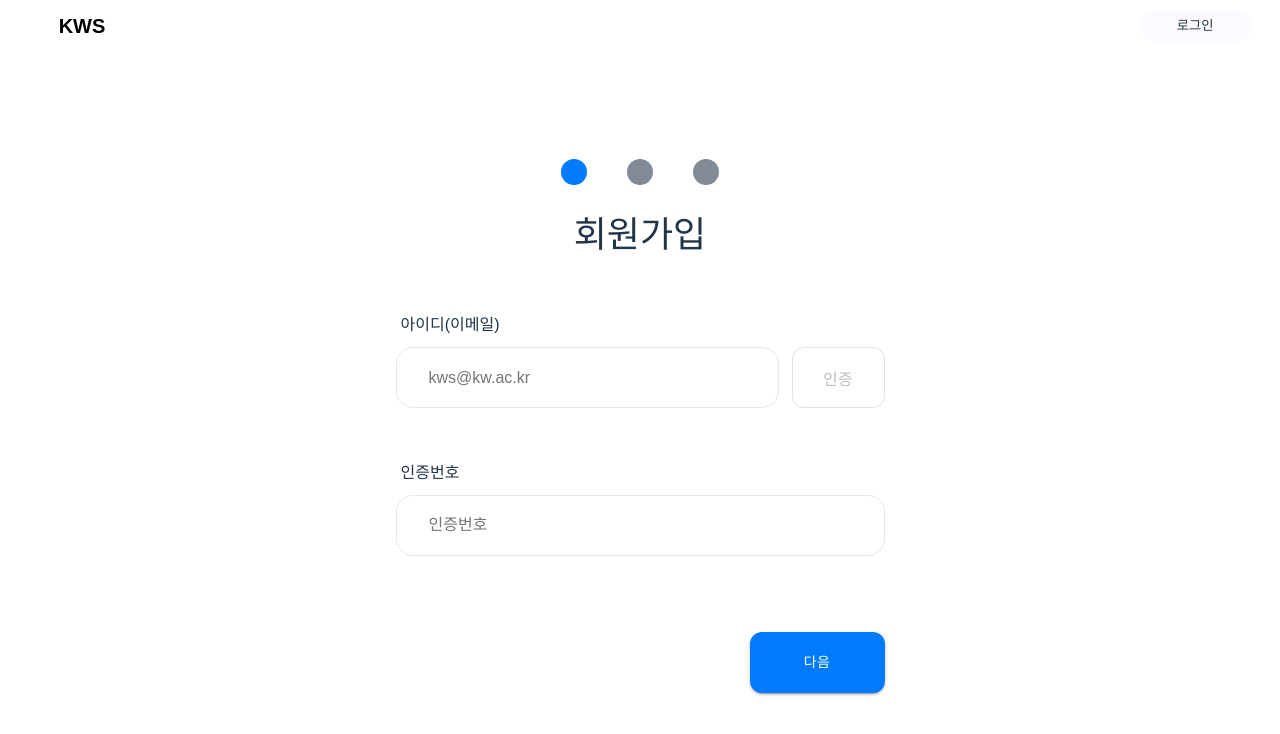
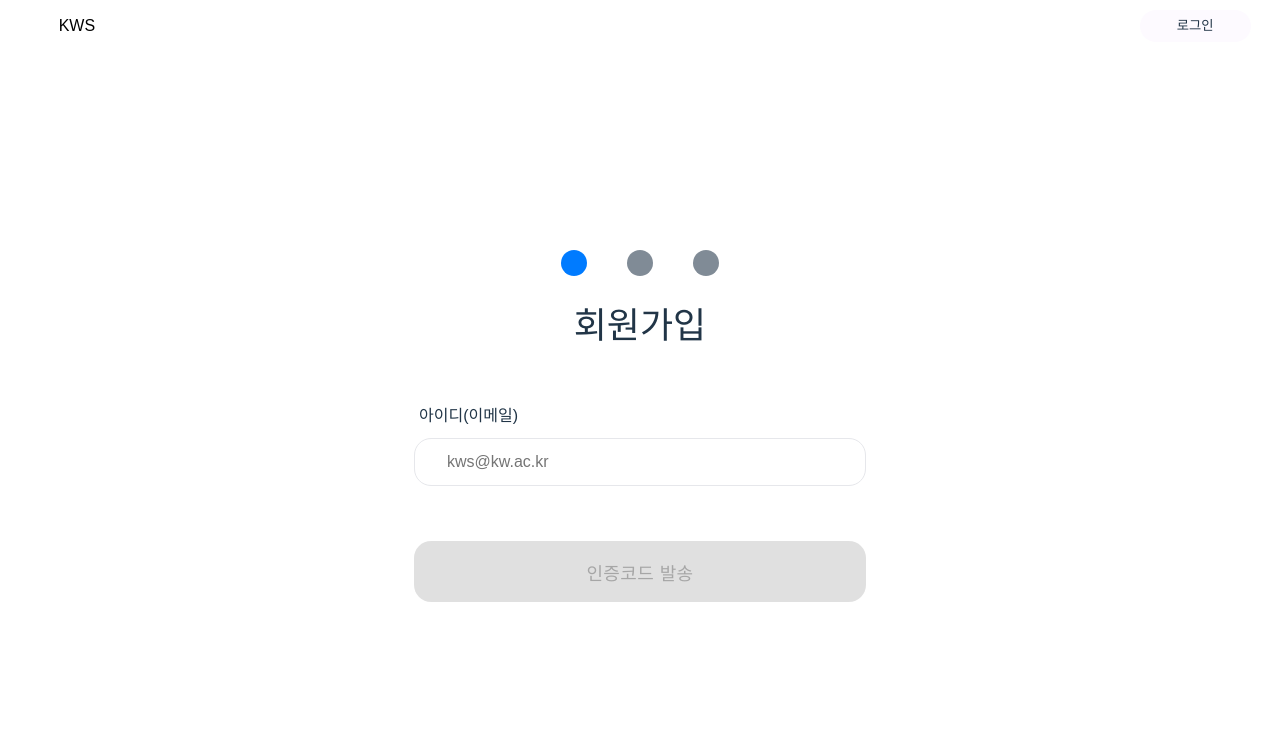
Before and after one commit to easy-cloud-Knet/KWS_FE, a React (Vite) app: page /signup in a window 1280 px wide. Shown: the top 734 px of the page. Built offline with nearby package versions, Linux system fonts and the light colour scheme; a web font is replaced by a local one.

Commit message:
FEAT: SignUp1 수정
- 어... 뭔가 일단 많이 여러 날에 걸쳐서 함.

```diff
--- a/src/components/auth/textField/AuthTextFieldV2.css
+++ b/src/components/auth/textField/AuthTextFieldV2.css
@@ -18,7 +18,7 @@
 
   padding: 0 32px;
 
-  height: 61px;
+  height: 48px;
 
   border: 1px solid var(--Line, #e6e7eb);
   border-radius: 17px;
@@ -45,6 +45,11 @@
   border: 2px solid var(--Sub_Green1, #28c76f);
 }
 
+.auth-text-field input:disabled {
+  border: none;
+  background: var(--Grey2, #eceff3);
+}
+
 .auth-text-field .__input-wrap__ .__right-element__ {
   position: absolute;
   top: 50%;
--- a/src/components/auth/textField/AuthTextFieldV2.tsx
+++ b/src/components/auth/textField/AuthTextFieldV2.tsx
@@ -1,4 +1,4 @@
-import React from "react";
+import React, { useState } from "react";
 
 import CheckMessage from "./bottomMessages/CheckMessage";
 import ErrorMessage from "./bottomMessages/ErrorMessage";
@@ -23,6 +23,8 @@ import "./AuthTextFieldV2.css";
 const AuthTextFieldV2: React.FC<AuthTextFieldV2Props> = ({
   label,
   style,
+  onBlur,
+  onClick,
   rightElement,
   checkMessageCondition = false,
   checkMessageContent,
@@ -30,6 +32,8 @@ const AuthTextFieldV2: React.FC<AuthTextFieldV2Props> = ({
   errorMessageContent,
   ...props
 }) => {
+  const [showDeleteBtn, setShowDeleteBtn] = useState(false);
+
   let className = "";
   if (props.className) {
     className += props.className;
@@ -55,35 +59,57 @@ const AuthTextFieldV2: React.FC<AuthTextFieldV2Props> = ({
         className="__input-wrap__"
         style={label ? { marginTop: "12px", ...style } : { ...style }}
       >
-        <input className={className} {...props} />
+        <input
+          className={className}
+          onBlur={(event: React.FocusEvent<HTMLInputElement>) => {
+            setShowDeleteBtn(false);
+            if (onBlur) {
+              onBlur(event);
+            }
+          }}
+          onClick={(event: React.MouseEvent<HTMLInputElement>) => {
+            setShowDeleteBtn(true);
+            if (onClick) {
+              onClick(event);
+            }
+          }}
+          {...props}
+        />
         {rightElement ? (
           <div className="__right-element__">{rightElement}</div>
         ) : (
-          props.value &&
-          String(props.value).length > 0 && (
+          showDeleteBtn &&
+          props.value && (
+            <div onMouseDown={(event: React.MouseEvent<HTMLDivElement>) => event.preventDefault()}>
+              {/* 클릭해도 input의 onBlur가 작동하지 않도록*/}
               <ImageBtn
                 className="__right-element__"
                 src={remove}
                 alt="X"
                 onClick={() => {
                   if (props.onChange) {
-                  props.onChange({ target: { value: "" } } as React.ChangeEvent<HTMLInputElement>);
+                    props.onChange({
+                      target: { value: "" },
+                    } as React.ChangeEvent<HTMLInputElement>);
                   }
                 }}
               />
+            </div>
           )
         )}
       </div>
 
-      {(checkMessageContent || errorMessageContent) && <div style={{ height: "8px" }}></div>}
-
       {checkMessageContent || errorMessageContent ? (
         checkMessageCondition ? (
+          <div style={{ marginTop: "8px" }}>
             <CheckMessage>{checkMessageContent}</CheckMessage>
+          </div>
         ) : errorMessageCondition ? (
+          <div style={{ marginTop: "4px" }}>
             <ErrorMessage>{errorMessageContent}</ErrorMessage>
+          </div>
         ) : (
-          <p className="p-16-400">&nbsp;</p>
+          <p style={{ height: "28px" }}>&nbsp;</p>
         )
       ) : null}
     </div>
--- a/src/components/auth/textField/bottomMessages/CheckMessage.tsx
+++ b/src/components/auth/textField/bottomMessages/CheckMessage.tsx
@@ -2,9 +2,9 @@ import valid from "./../../../../assets/image/input/valid.svg";
 
 const CheckMessage = ({ children }: { children: React.ReactNode }) => {
   return (
-    <div className="a-items-center" style={{ gap: "5px", paddingLeft: "3px" }}>
+    <div className="a-items-center" style={{ gap: "5px", paddingLeft: "3px", marginBottom: "4px" }}>
       <img src={valid} alt="" />
-      <p className="p-16-400 c-green">{children}</p>
+      <p className="p-12-400 c-green">{children}</p>
     </div>
   );
 };
--- a/src/components/auth/textField/bottomMessages/ErrorMessage.tsx
+++ b/src/components/auth/textField/bottomMessages/ErrorMessage.tsx
@@ -2,9 +2,9 @@ import invalid from "../../../../assets/image/input/invalid.svg";
 
 const ErrorMessage = ({ children }: { children: React.ReactNode }) => {
   return (
-    <div className="a-items-center" style={{ gap: "5px", paddingLeft: "3px" }}>
+    <div className="a-items-center">
       <img src={invalid} alt="" />
-      <p className="p-16-400 c-red">{children}</p>
+      <p className="p-12-400 c-red">{children}</p>
     </div>
   );
 };
--- a/src/components/button/BottomBtn.tsx
+++ b/src/components/button/BottomBtn.tsx
@@ -14,7 +14,7 @@ const BottomBtn: React.FC<ButtonProps> = ({ children, variant, ...props }) => {
       }
       {...props}
     >
-      {children}
+      <p className="p-18-400">{children}</p>
     </Button>
   );
 };
--- a/src/components/button/ImageBtn.tsx
+++ b/src/components/button/ImageBtn.tsx
@@ -32,11 +32,12 @@ const ImageBtn: React.FC<ImageBtnProps> = ({
   id = "",
   size,
   imgProps = {},
+  ...props
 }) => {
   const { style: imgStyle, ...restImgProps } = imgProps;
 
   return (
-    <button id={id} className={`${className} image-btn c-pointer`} onClick={onClick}>
+    <button id={id} className={`${className} image-btn c-pointer`} onClick={onClick} {...props}>
       <img
         src={src}
         alt={alt}
--- a/src/pages/auth/signUp/SignUp1.css
+++ b/src/pages/auth/signUp/SignUp1.css
@@ -1,11 +1,17 @@
 .signup-1 .field {
-  width: 489px;
+  width: 100%;
 }
 
 .signup-1 .email-field {
   gap: 13px;
 }
 
-.signup-1 .email-field .email {
-  width: 383px;
+.signup-1 .email-code-wrap {
+  gap: 8px;
+
+  height: fit-content;
 }
+
+.signup-1 .email-code-wrap .email-code-field {
+  width: 362px;
+}
--- a/src/pages/auth/signUp/SignUp1.tsx
+++ b/src/pages/auth/signUp/SignUp1.tsx
@@ -1,18 +1,19 @@
 import { Button } from "@mui/material";
+import { AxiosError } from "axios";
 import { useEffect, useState } from "react";
 
 import Form from "../../../components/auth/Form";
 import AuthTextFieldV2 from "../../../components/auth/textField/AuthTextFieldV2";
-import CheckMessage from "../../../components/auth/textField/bottomMessages/CheckMessage";
-import ErrorMessage from "../../../components/auth/textField/bottomMessages/ErrorMessage";
-import AuthBtn from "../../../components/button/AuthBtn";
+import BottomBtn from "../../../components/button/BottomBtn";
+
+import axiosClient from "../../../services/api";
 
 import { UserInfo } from "../../../types/auth";
+import { ServerError } from "../../../types/axios";
 
 import { EMAIL_REGEX } from "../../../constants/regex";
 
 import "./SignUp1.css";
-import axiosClient from "../../../services/api";
 
 interface SignUp1Props {
   onNext: () => void;
@@ -25,9 +26,7 @@ const SignUp1: React.FC<SignUp1Props> = ({ onNext, userInfo, setUserInfo }) => {
   const [emailChecker, setEmailChecker] = useState({
     show: false,
     format: false,
-    duplicated: false,
   });
-  const [emailSendPressed, setEmailSendPressed] = useState(false);
   const [emailSended, setEmailSended] = useState(false);
 
   const [emailCode, setEmailCode] = useState(userInfo.emailCode);
@@ -35,22 +34,16 @@ const SignUp1: React.FC<SignUp1Props> = ({ onNext, userInfo, setUserInfo }) => {
     show: false,
     match: false,
   });
-  const [emailCodeChecked, setEmailCodeChecked] = useState(false);
 
   useEffect(() => {
     setEmailChecker((prevIdChecker) => ({
       ...prevIdChecker,
-      show: email.length > 0,
       format: EMAIL_REGEX.test(email),
       duplicated: false,
     }));
   }, [email]);
 
   const onClickEmailSend = async () => {
-    // initialize
-    setEmailSended(false);
-    setEmailChecker((prevEmailChecker) => ({ ...prevEmailChecker, duplicated: false }));
-
     // 이메일 발송 API 호출
     try {
       await axiosClient.post(
@@ -63,22 +56,28 @@ const SignUp1: React.FC<SignUp1Props> = ({ onNext, userInfo, setUserInfo }) => {
           },
         }
       );
-
+      alert("입력하신 이메일로 인증번호를 발송하였습니다.");
       setEmailSended(true);
     } catch (error) {
-      const err = error as { response?: { data: { error: string } } };
+      const err = error as AxiosError<ServerError>;
 
-      if (err.response?.data.error === "이메일 중복") {
-        setEmailChecker((prevEmailChecker) => ({ ...prevEmailChecker, duplicated: true }));
-      } else {
+      // 에러 응답이 detail 배열 형태인 경우 처리
+      if (err.response?.data?.detail && Array.isArray(err.response.data.detail)) {
+        const duplicateError = err.response.data.detail.find(
+          (detail: { msg: string }) => detail.msg === "이메일 중복"
+        );
+        if (duplicateError) {
+          alert("이미 사용 중인 이메일입니다.");
+          return;
+        }
+      }
       alert("이메일 전송에 실패했습니다.");
-      }
+
       setEmailSended(false);
     }
   };
 
   useEffect(() => {
-    setEmailCodeChecked(false);
     setEmailCodeChecker({ show: false, match: false });
   }, [emailCode]);
 
@@ -100,99 +99,85 @@ const SignUp1: React.FC<SignUp1Props> = ({ onNext, userInfo, setUserInfo }) => {
         }
       );
 
+      alert("이메일이 인증되었습니다.");
       setEmailCodeChecker({ show: true, match: true });
+      onClickNext();
     } catch {
+      alert("인증번호가 일치하지 않습니다.");
       setEmailCodeChecker({ show: true, match: false });
-    } finally {
-      setEmailCodeChecked(true);
     }
   };
 
   const onClickNext = async () => {
-    if (!emailCodeChecked) {
-      checkEmailCode();
-    }
-
-    if (emailChecker.format && !emailChecker.duplicated && emailCodeChecker.match) {
+    if (emailChecker.format && emailCodeChecker.match) {
       setUserInfo({ ...userInfo, email: email });
       onNext();
     }
   };
 
   return (
-    <Form onSubmit={onClickNext} className="signup-1 f-dir-column f-center">
+    <Form onSubmit={checkEmailCode} className="signup-1 f-dir-column f-center">
       <div className="field">
-        <div className="email-field a-items-end">
-          <div className="email">
+        <>
           <AuthTextFieldV2
             label="아이디(이메일)"
             value={email}
             placeholder="kws@kw.ac.kr"
+            disabled={emailSended}
+            onBlur={() =>
+              setEmailChecker((prevEmailChecker) => ({ ...prevEmailChecker, show: true }))
+            }
             onChange={(event) => setEmail(event.target.value)}
+            checkMessageCondition={emailChecker.show && emailChecker.format}
+            checkMessageContent="사용 가능한 이메일입니다."
+            errorMessageCondition={emailChecker.show && !emailChecker.format}
+            errorMessageContent="이메일 형식과 맞지 않습니다."
+          />
+          <div style={{ height: "3.333vh" }}></div> {/* 36px */}
+          {!emailSended && (
+            <BottomBtn
+              variant="contained"
+              onClick={onClickEmailSend}
+              disabled={!emailChecker.format}
+            >
+              인증코드 발송
+            </BottomBtn>
+          )}
+        </>
+
+        {emailSended && (
+          <>
+            <div className="email-code-wrap j-content-between a-items-end">
+              <div className="email-code-field">
+                <AuthTextFieldV2
+                  label="인증번호"
+                  value={emailCode}
+                  placeholder="인증번호"
+                  onChange={(event) => setEmailCode(event.target.value)}
                 />
               </div>
               <Button
                 variant="outlined"
-            disabled={!(emailChecker.show && emailChecker.format)}
-            onClick={() => {
-              setEmailSendPressed(true);
-              onClickEmailSend();
-              setTimeout(() => {
-                setEmailSended(true);
-              }, 2000);
+                sx={{
+                  width: "82px",
+                  height: "48px",
+                  borderRadius: "12px",
+                  border: "1px solid var(--Main_Blue, #007BFF)",
                 }}
-            style={{ width: "93px", height: "61px", borderRadius: 12 }}
+                onClick={onClickEmailSend}
               >
-            <p className="p-16-400">인증</p>
+                재전송
               </Button>
             </div>
-
-        <div style={{ height: "8px" }}></div>
-
-        {/* 이메일 관련 메시지 */}
-        {!emailSendPressed ? (
-          emailChecker.show && !emailChecker.format ? (
-            <ErrorMessage>이메일 형식과 맞지 않습니다.</ErrorMessage>
-          ) : (
-            <p className="p-16-400">&nbsp;</p>
-          )
-        ) : emailSended ? (
-          <CheckMessage>이메일이 전송되었습니다.</CheckMessage>
-        ) : emailChecker.duplicated ? (
-          <ErrorMessage>중복된 이메일입니다.</ErrorMessage>
-        ) : (
-          <CheckMessage>이메일 전송중...</CheckMessage>
-        )}
-
-        <div style={{ height: "3.0556vh" }}></div>
-
-        <AuthTextFieldV2
-          label="인증번호"
-          value={emailCode}
-          placeholder="인증번호"
-          onBlur={() => {
-            if (!emailCodeChecked) {
-              checkEmailCode();
-            }
-          }}
-          onChange={(event) => setEmailCode(event.target.value)}
-          checkMessageCondition={emailCodeChecker.show && emailCodeChecker.match}
-          checkMessageContent="인증이 완료되었습니다."
-          errorMessageCondition={emailCodeChecker.show && !emailCodeChecker.match}
-          errorMessageContent="인증번호가 일치하지 않습니다."
-        />
-
             <div className="button-wrap j-content-end">
-          <AuthBtn
-            variant="contained"
-            onClick={onClickNext}
-            disabled={!email && emailChecker.format && emailChecker.duplicated && !emailCode}
-          >
-            다음
-          </AuthBtn>
+              <BottomBtn variant="contained" onClick={checkEmailCode} disabled={!emailCode}>
+                인증
+              </BottomBtn>
             </div>
             {/* 엔터키 입력을 위한 보이지 않는 버튼 */}
             <button type="submit" style={{ display: "none" }}></button>
+          </>
+        )}
       </div>
     </Form>
   );
--- a/src/pages/auth/signUp/SignUpDefault.css
+++ b/src/pages/auth/signUp/SignUpDefault.css
@@ -3,7 +3,7 @@
 }
 
 .signup-default .signup-container {
-  width: 489px;
+  width: 452px;
 }
 
 .signup-default .title {
--- a/src/styles/text.css
+++ b/src/styles/text.css
@@ -1,191 +1,19 @@
-.h1-regular {
-  /* H1/Regular */
-  font-size: 36px;
+.p-12-400 {
+  font-size: 12px;
   font-style: normal;
   font-weight: 400;
-  line-height: 44px; /* 122.222% */
-}
-
-.h1-bold {
-  /* H1/Bold */
-  font-size: 36px;
-  font-style: normal;
-  font-weight: 700;
-  line-height: 44px; /* 122.222% */
-}
-
-.h2-medium {
-  /* H2/Medium */
-  font-size: 32px;
-  font-style: normal;
-  font-weight: 500;
-  line-height: 40px; /* 125% */
-}
-
-.h3-regular {
-  /* H3/Regular */
-  font-size: 28px;
-  font-style: normal;
-  font-weight: 400;
-  line-height: 36px; /* 128.571% */
-}
-
-.h3-bold {
-  /* H3/Bold */
-  font-size: 28px;
-  font-style: normal;
-  font-weight: 700;
-  line-height: 36px; /* 128.571% */
-}
-
-.h4-bold {
-  /* H4/Bold */
-  font-size: 24px;
-  font-style: normal;
-  font-weight: 700;
-  line-height: 32px; /* 133.333% */
-}
-
-.h5-regular {
-  /* H5/Regular */
-  font-size: 20px;
-  font-style: normal;
-  font-weight: 400;
-  line-height: 28px; /* 140% */
-}
-
-.h5-bold {
-  /* H5/Bold */
-  font-size: 20px;
-  font-style: normal;
-  font-weight: 700;
-  line-height: 28px; /* 140% */
-}
-
-.h5-medium {
-  /* H5/Medium */
-  font-size: 20px;
-  font-style: normal;
-  font-weight: 500;
-  line-height: 28px; /* 140% */
-}
-
-.p-xs-regular {
-  /* Paragraph/XS/Regular */
-  font-size: 10px;
-  font-style: normal;
-  font-weight: 400;
-  line-height: 14px; /* 140% */
-}
-
-.p-xs-medium {
-  /* Paragraph/XS/Medium */
-  font-size: 10px;
-  font-style: normal;
-  font-weight: 500;
-  line-height: 14px; /* 140% */
-}
-
-.p-xs-under {
-  /* Paragraph/XS/Under */
-  font-size: 10px;
-  font-style: normal;
-  font-weight: 400;
-  line-height: 14px; /* 140% */
-  text-decoration-line: underline;
-}
-
-.p-xs-bold {
-  /* Paragraph/XS/Bold */
-  font-size: 10px;
-  font-style: normal;
-  font-weight: 700;
-  line-height: 14px; /* 140% */
-}
-
-.p-small-under {
-  /* Paragraph/Small/Under */
-  font-size: 14px;
-  font-style: normal;
-  font-weight: 400;
-  line-height: 20px; /* 142.857% */
-  text-decoration-line: underline;
-}
-
-.p-small-regular {
-  /* Paragraph/Small/Regular */
-  font-size: 14px;
-  font-style: normal;
-  font-weight: 400;
-  line-height: 20px; /* 142.857% */
-}
-
-.p-small-medium {
-  /* Paragraph/Small/Medium */
-  font-size: 14px;
-  font-style: normal;
-  font-weight: 500;
-  line-height: 20px; /* 142.857% */
-}
-
-.p-small-bold {
-  /* Paragraph/Small/Bold */
-  font-size: 14px;
-  font-style: normal;
-  font-weight: 700;
-  line-height: 20px; /* 142.857% */
-}
-
-.p-medium-regular {
-  /* Paragraph/Medium/Regular */
-  font-size: 16px;
-  font-style: normal;
-  font-weight: 400;
-  line-height: 24px; /* 150% */
-}
-
-.p-medium-medium {
-  /* Paragraph/Medium/Medium */
-  font-size: 16px;
-  font-style: normal;
-  font-weight: 500;
-  line-height: 24px; /* 150% */
-}
-
-.p-medium-bold {
-  /* Paragraph/Medium/Bold */
-  font-size: 16px;
-  font-style: normal;
-  font-weight: 700;
-  line-height: 24px; /* 150% */
-}
-
-.p-large-regular {
-  /* Paragraph/Large/Regular */
-  font-size: 18px;
-  font-style: normal;
-  font-weight: 400;
-  line-height: 28px; /* 155.556% */
-}
-
-.p-large-medium {
-  /* Paragraph/Large/Medium */
-  font-size: 18px;
-  font-style: normal;
-  font-weight: 500;
-  line-height: 28px; /* 155.556% */
-}
-
-.p-large-bold {
-  /* Paragraph/Large/Bold */
-  font-size: 18px;
-  font-style: normal;
-  font-weight: 700;
-  line-height: 28px; /* 155.556% */
+  line-height: normal;
 }
 
 .p-16-400 {
   font-size: 16px;
+  font-style: normal;
+  font-weight: 400;
+  line-height: normal;
+}
+
+.p-18-400 {
+  font-size: 18px;
   font-style: normal;
   font-weight: 400;
   line-height: normal;
@@ -265,7 +93,7 @@
 }
 
 .c-green {
-  color: #00c850;
+  color: var(--Sub_Green1, #00c850);
 }
 
 .c-white {
--- /dev/null
+++ b/src/types/axios.ts
@@ -0,0 +1,3 @@
+export interface ServerError {
+  detail?: { msg: string }[];
+}
```
Lines whose indentation alone changed are shown as unchanged.
